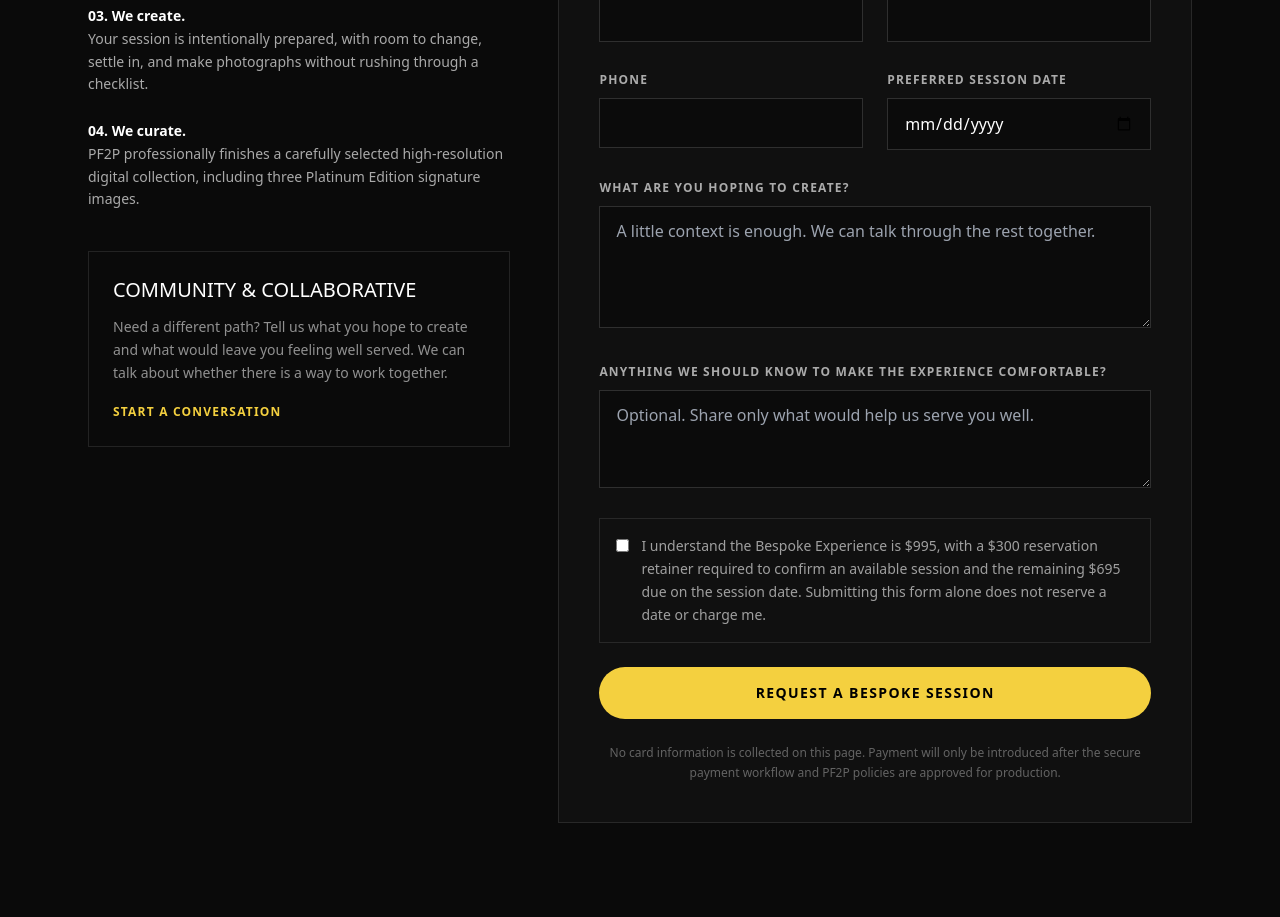
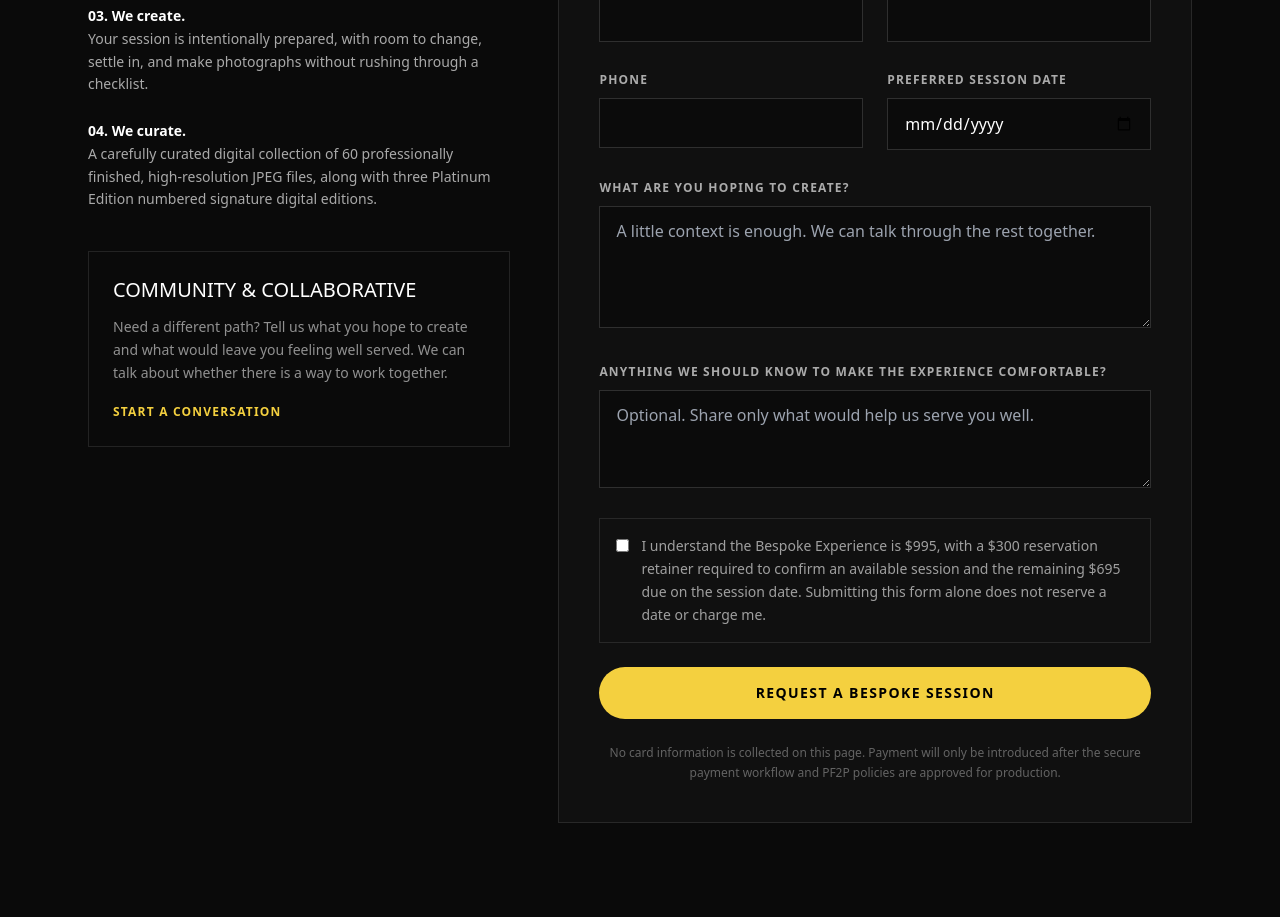
Before and after one commit to JGuest318/Fit2print, a Next.js app: page /book in a window 1280 px wide. Shown: the part 820-1737 px from the top of the page. Built offline with nearby package versions, Linux system fonts and the light colour scheme.

Commit message:
content: update package wording to specify 60 JPEGs plus three numbered signature editions

```diff
--- a/app/book/page.tsx
+++ b/app/book/page.tsx
@@ -47,7 +47,7 @@ export default function BookPage() {
               <li><strong className="text-white">01. Choose a session time.</strong><br />You request from PF2P availability. Your time is not confirmed until the required reservation retainer succeeds.</li>
               <li><strong className="text-white">02. We talk.</strong><br />A FaceTime or phone consultation covers what you want the photographs to feel like, wardrobe, location, comfort, and the three looks we will create.</li>
               <li><strong className="text-white">03. We create.</strong><br />Your session is intentionally prepared, with room to change, settle in, and make photographs without rushing through a checklist.</li>
-              <li><strong className="text-white">04. We curate.</strong><br />PF2P professionally finishes a carefully selected high-resolution digital collection, including three Platinum Edition signature images.</li>
+              <li><strong className="text-white">04. We curate.</strong><br />A carefully curated digital collection of 60 professionally finished, high-resolution JPEG files, along with three Platinum Edition numbered signature digital editions.</li>
             </ol>
 
             <div className="mt-10 border border-white/10 p-6">
```
